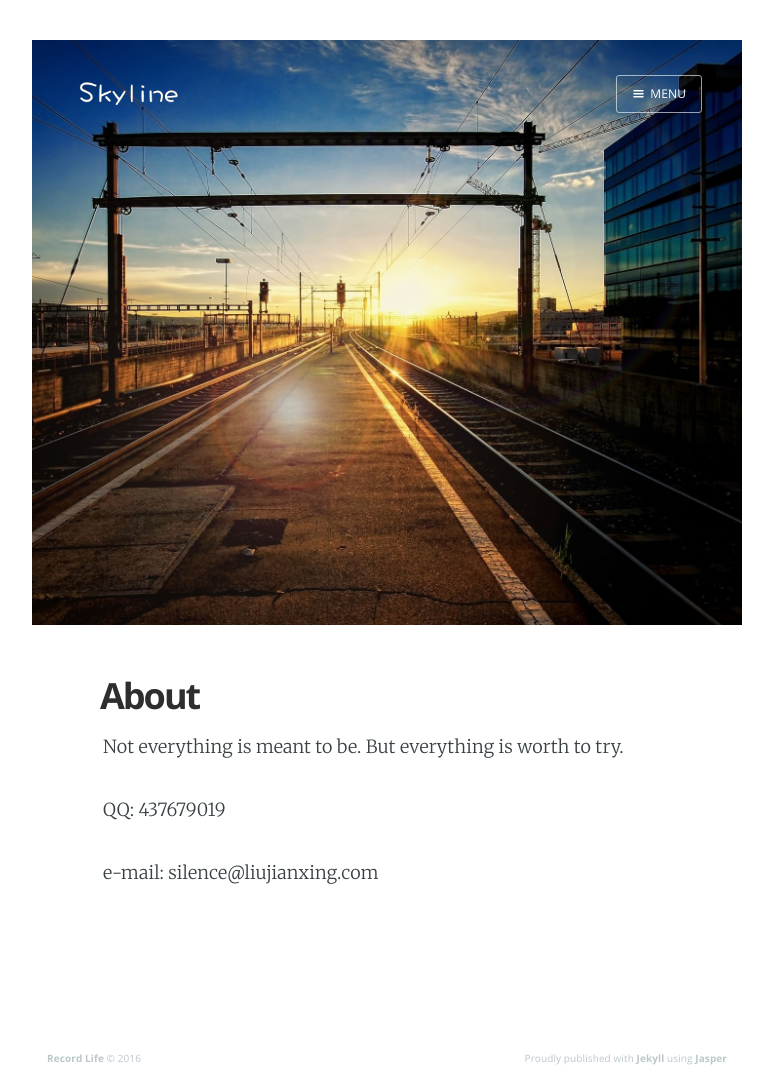
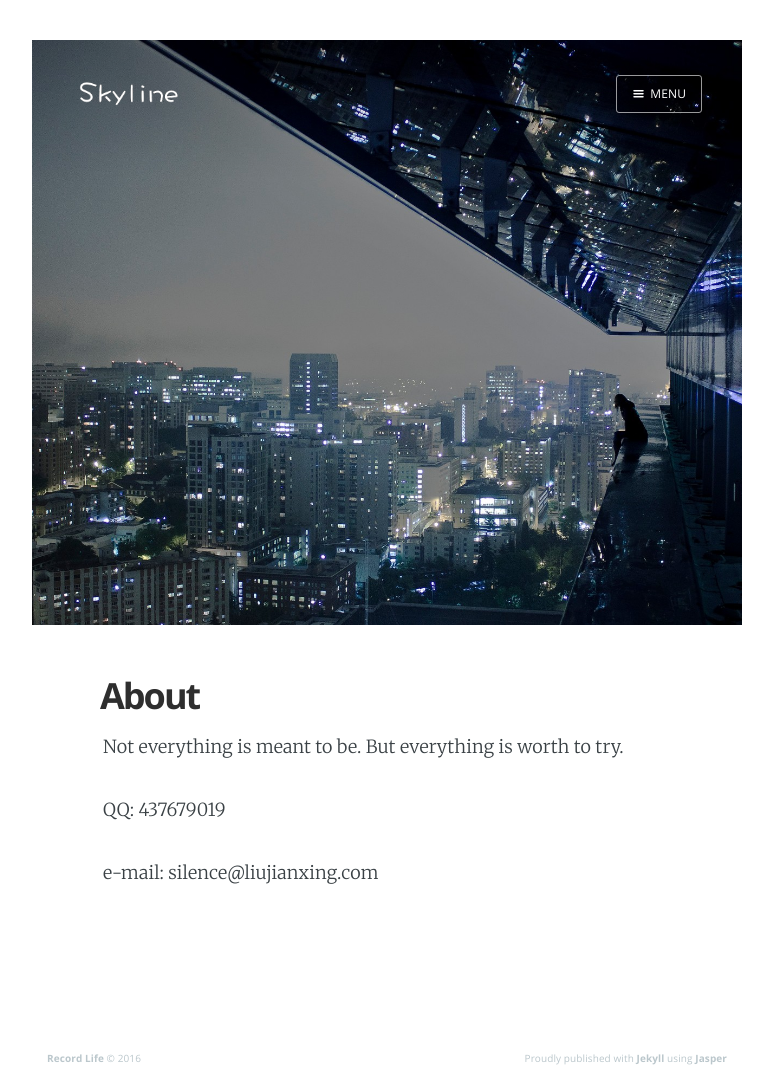
Before and after one commit to EEternal/EEternal.github.io, a Jekyll site: the page built from about/index.md, in a window 1280 px wide. Shown: the whole page, without its empty margins (253-1026 px from the left). Built offline with Jekyll 4.4.1, drawn with Linux system fonts in a browser that asks for light colours; nearby versions of some CDN libraries.

Commit message:
about picture

```diff
--- a/about/index.md
+++ b/about/index.md
@@ -5,7 +5,7 @@ class: 'post'
 navigation: True
 logo: 'assets/images/ghost.png'
 current: about
-cover: 'assets/images/about_cover.jpg'
+cover: 'assets/images/cover1.jpg'
 ---
 
 Not everything is meant to be.
```
